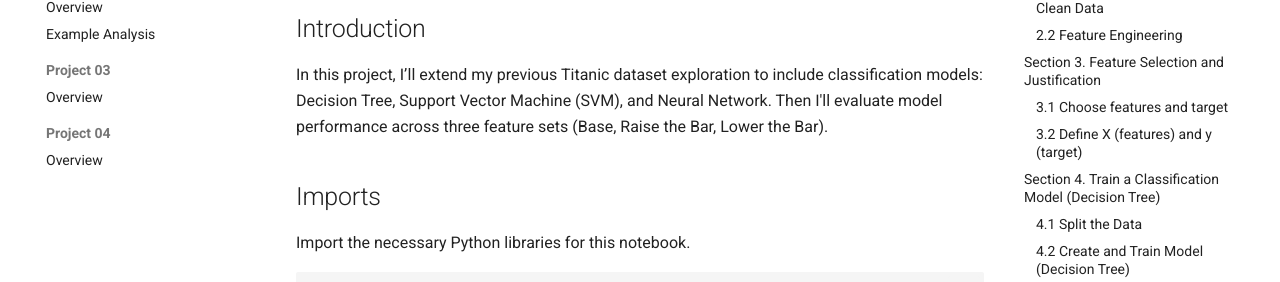
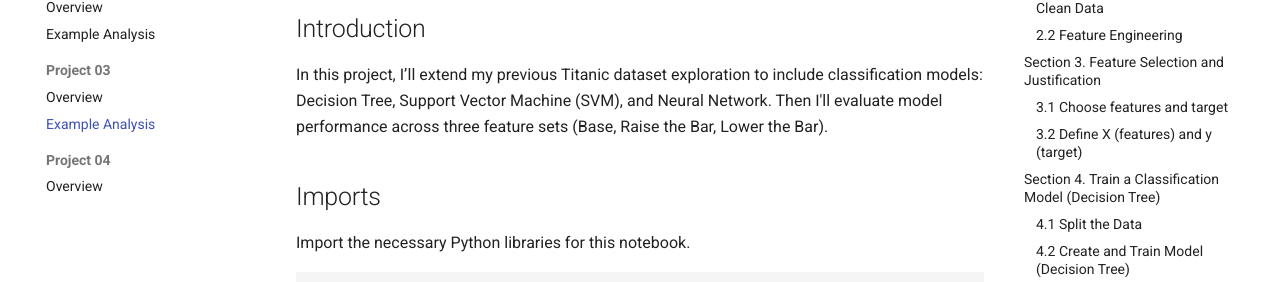
Before and after one commit to abeaderstadt/applied-ml-beaderstadt, an MkDocs documentation site: the page built from docs/project03/EXAMPLE_ANALYSIS.md, in a window 1280 px wide. Shown: the part 301-583 px from the top of the page. Built offline with MkDocs 1.6.1 and Material for MkDocs 9.7.7, drawn with Linux system fonts in a browser that asks for light colours; comment, search, counter and statistics services are not loaded.

Commit message:
Update site

```diff
--- a/mkdocs.yml
+++ b/mkdocs.yml
@@ -67,5 +67,6 @@ nav:
       - Example Analysis: project02/EXAMPLE_ANALYSIS.md
   - Project 03:
       - Overview: project03/README.md
+      - Example Analysis: project03/EXAMPLE_ANALYSIS.md
   - Project 04:
       - Overview: project04/README.md
```
